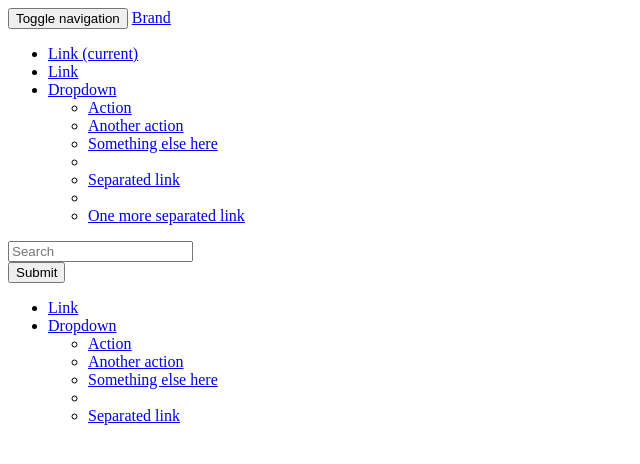
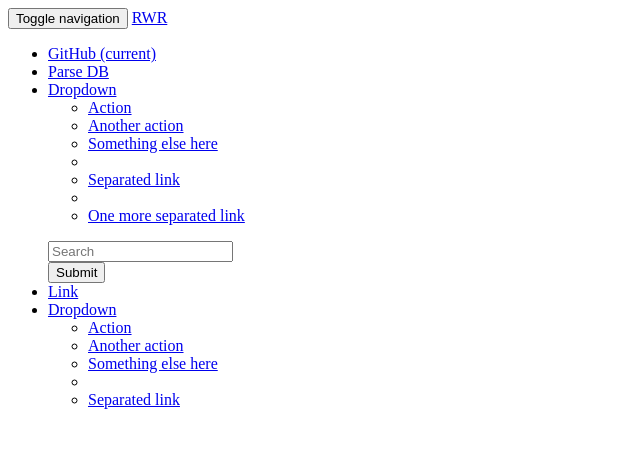
Before and after one commit to lulzWill/RWR-Hospital-System, a PHP site: page /navbar.html in a window 1280 px wide. Shown: the top 464 px of the page, without its empty margins (0-640 px from the left). Run offline with PHP 8.4, Linux system fonts and the light colour scheme.

Commit message:
nag and status message changes
swapped the verification error page over to .php and added some helpful
links to the navbar

```diff
--- a/emailerr.html
+++ b/emailerr.php
@@ -22,6 +22,8 @@
 	      <script src="https://oss.maxcdn.com/html5shiv/3.7.2/html5shiv.min.js"></script>
 	      <script src="https://oss.maxcdn.com/respond/1.4.2/respond.min.js"></script>
 	    <![endif]-->
+
+	  <?php include_once("navbar.html"); ?>
 	  </head>
 	  <body>
 		<body>
@@ -33,10 +35,10 @@
 				</p>
 				<div class="btn-group btn-group-justified" role="group" aria-label="...">
 				  <div class="btn-group" role="group">
-				    <a href="test.html" class="btn btn-default">Log In</a>
+				    <a href="test.php" class="btn btn-default">Log In</a>
 				  </div>
 				  	<div class="btn-group" role="group">
-				    	<a href="signup.html" class="btn btn-default">Sign Up</a>
+				    	<a href="signup.php" class="btn btn-default">Sign Up</a>
 				  	</div>
 
 				  	<div class="btn-group" role="group">
--- a/errMess.css
+++ b/errMess.css
@@ -2,7 +2,7 @@ body {
 	background-image: url("errbg.jpg");
 	background-attachment: fixed;
 	background-size: 100%, 100%;
-	margin-top: 18%;
+	margin-top: 0%;
 }
 
 .whitelabel {
@@ -22,6 +22,7 @@ div.opbox {
 	border: 1px solid black;
 	opacity: 0.7;
 	height: 25%;
+	margin-top: 10%;
 	margin-left: 20%;
 	margin-right: 20%;
 	padding: 5px;
--- a/navbar.html
+++ b/navbar.html
@@ -10,14 +10,14 @@
         <span class="icon-bar"></span>
         <span class="icon-bar"></span>
       </button>
-      <a class="navbar-brand" href="#">Brand</a>
+      <a class="navbar-brand" href="test.php">RWR</a>
     </div>
 
     <!-- Collect the nav links, forms, and other content for toggling -->
     <div class="collapse navbar-collapse" id="bs-example-navbar-collapse-1">
       <ul class="nav navbar-nav">
-        <li class="active"><a href="#">Link <span class="sr-only">(current)</span></a></li>
-        <li><a href="#">Link</a></li>
+        <li class="active"><a href="https://github.com/lulzWill/RWR-Hospital-System">GitHub <span class="sr-only">(current)</span></a></li>
+        <li><a href="https://parse.com/apps/hospital-management-system--2/collections#class/_User">Parse DB</a></li>
         <li class="dropdown">
           <a href="#" class="dropdown-toggle" data-toggle="dropdown" role="button" aria-expanded="false">Dropdown <span class="caret"></span></a>
           <ul class="dropdown-menu" role="menu">
@@ -31,13 +31,13 @@
           </ul>
         </li>
       </ul>
-      <form class="navbar-form navbar-left" role="search">
-        <div class="form-group">
-          <input type="text" class="form-control" placeholder="Search">
-        </div>
-        <button type="submit" class="btn btn-default">Submit</button>
-      </form>
       <ul class="nav navbar-nav navbar-right">
+	    <form class="navbar-form navbar-left" role="search">
+	      <div class="form-group">
+			 <input type="text" class="form-control" placeholder="Search">
+	      </div>
+	      <button type="submit" class="btn btn-default">Submit</button>
+	    </form>
         <li><a href="#">Link</a></li>
         <li class="dropdown">
           <a href="#" class="dropdown-toggle" data-toggle="dropdown" role="button" aria-expanded="false">Dropdown <span class="caret"></span></a>
```
Also changed, not shown: loginsuccess.php (+23 -4 lines).
